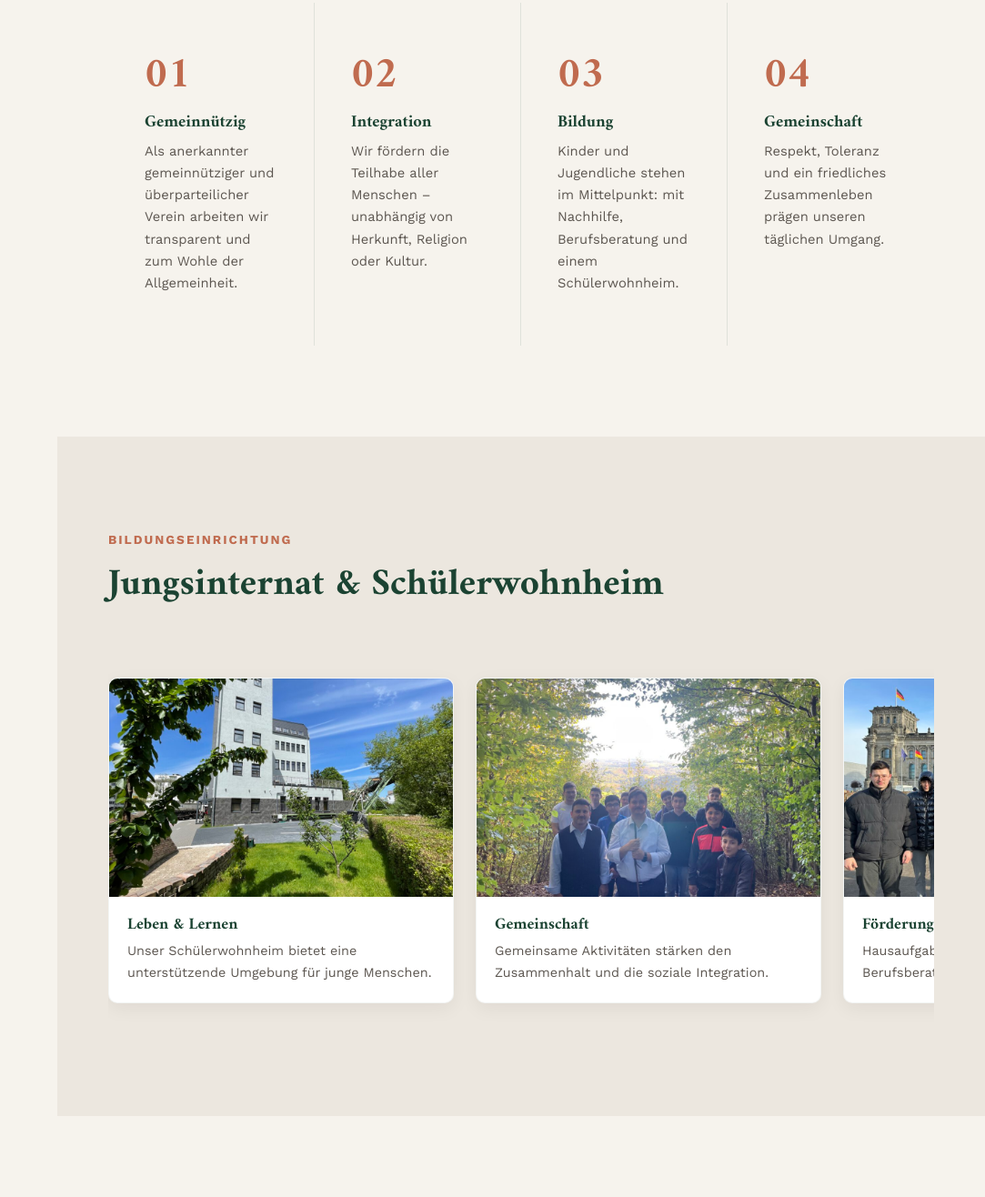
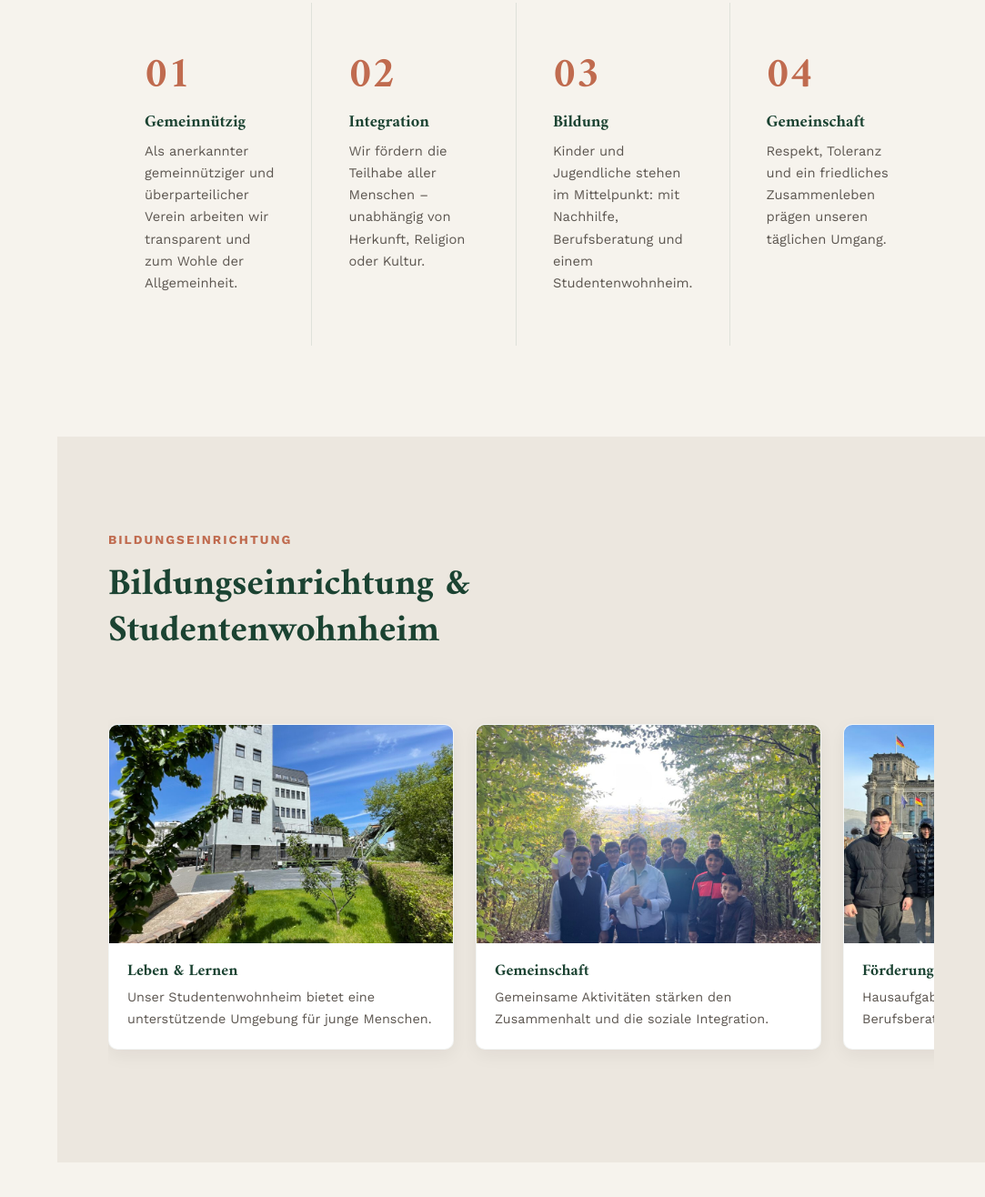
Before and after one commit to ramazanoeztuerk/bibev.de, a plain HTML site: page index.html in a window 1280 px wide. Shown: the part 1039-2355 px from the top of the page at 91% size, without its empty margins (197-1280 px from the left). Drawn offline with nearby package versions, Linux system fonts and the light colour scheme.

Commit message:
Update descriptions and terminology for student housing across multiple pages

```diff
--- a/index.html
+++ b/index.html
@@ -78,7 +78,7 @@
           <div class="manifesto-item">
             <div class="manifesto-num">03</div>
             <h4>Bildung</h4>
-            <p>Kinder und Jugendliche stehen im Mittelpunkt: mit Nachhilfe, Berufsberatung und einem Schülerwohnheim.</p>
+            <p>Kinder und Jugendliche stehen im Mittelpunkt: mit Nachhilfe, Berufsberatung und einem Studentenwohnheim.</p>
           </div>
           <div class="manifesto-item">
             <div class="manifesto-num">04</div>
@@ -88,18 +88,18 @@
         </div>
       </section>
 
-      <!-- Jungsinternat / Schülerwohnheim – Story-Sektion -->
+      <!-- Studentenwohnheim / Bildungseinrichtung – Story-Sektion -->
       <section class="section section-alt">
         <div class="section-header">
           <div class="eyebrow">Bildungseinrichtung</div>
-          <h2>Jungsinternat & Schülerwohnheim</h2>
+          <h2>Bildungseinrichtung & Studentenwohnheim</h2>
         </div>
         <div class="gallery-hscroll">
           <div class="gallery-card">
             <img src="assets/images/IMG_5825_Original-1024x768.jpg" alt="Bildungseinrichtung">
             <div class="gallery-caption">
               <h4>Leben & Lernen</h4>
-              <p>Unser Schülerwohnheim bietet eine unterstützende Umgebung für junge Menschen.</p>
+              <p>Unser Studentenwohnheim bietet eine unterstützende Umgebung für junge Menschen.</p>
             </div>
           </div>
           <div class="gallery-card">
```
Also changed, not shown: dienste.html (+1 -0 lines), jugend-bildung.html (+3 -3 lines).
